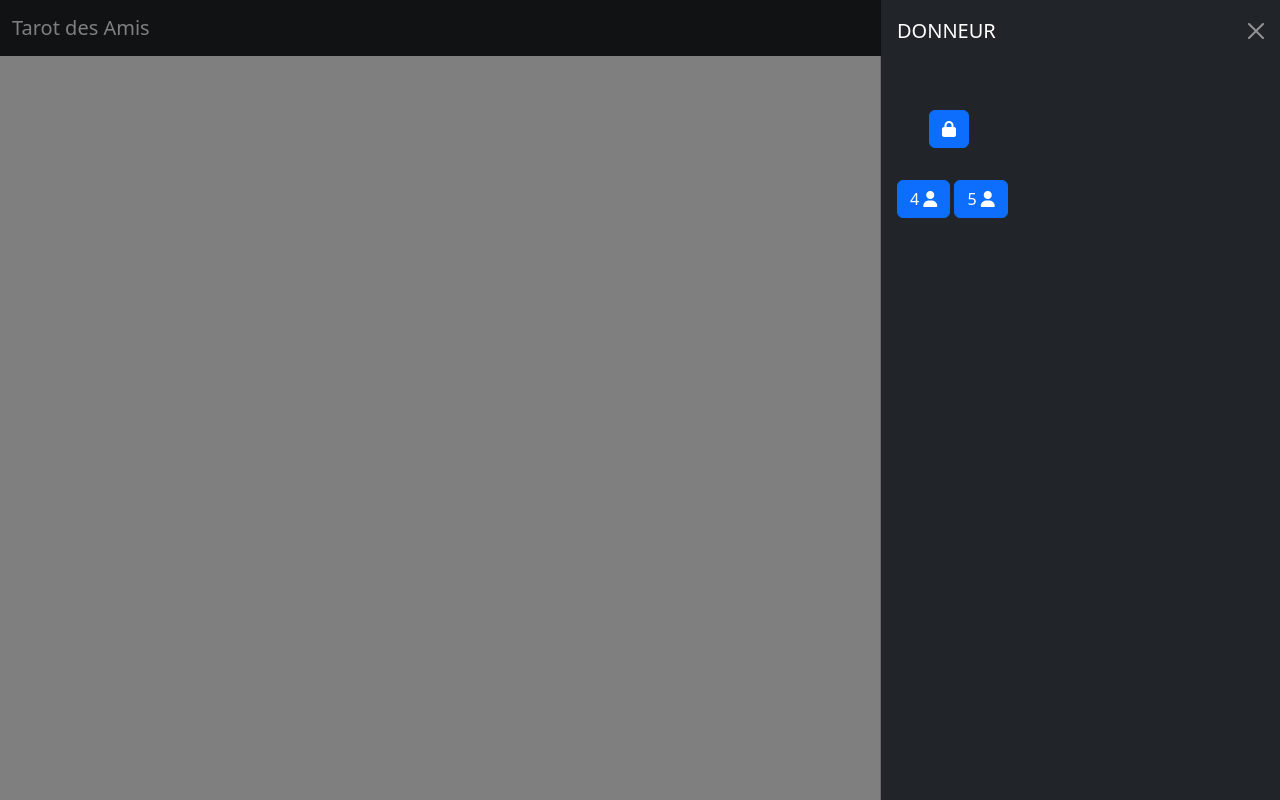
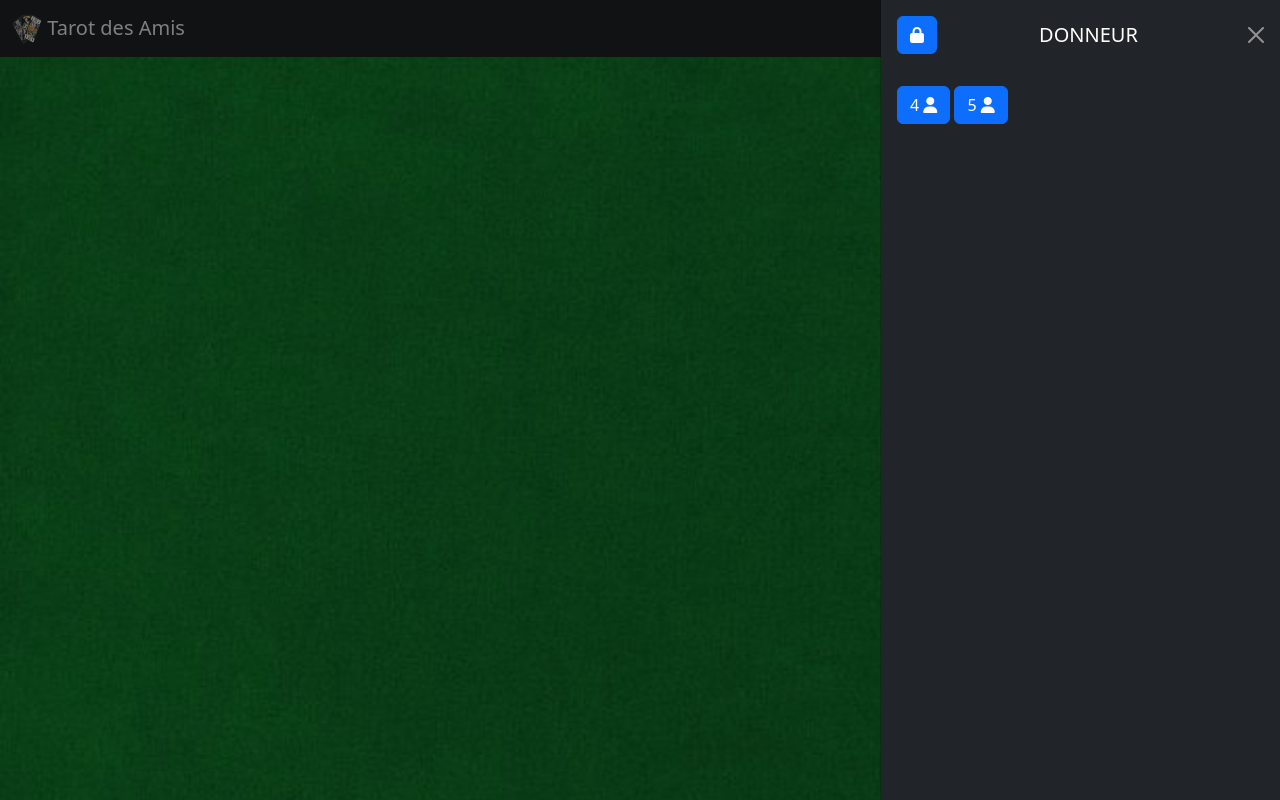
Before and after one commit to monsieur486/react_websocket, a website: page client/index.html in a window 1280 px wide. Both pictures are taken after a click on the button 1240 px from the left and 28 px from the top of the page. Drawn offline with nearby package versions, Linux system fonts and the light colour scheme; some packages are replaced by stand-ins of ours; files that its build step writes are made by us from their sources; a script that the page names is missing; files whose address does not match are found by name.

Commit message:
first commit

```diff
--- a/client/assets/sass/_base.scss
+++ b/client/assets/sass/_base.scss
@@ -1,7 +1,11 @@
+html {
+  background: url("/static/img/tapis.jpg") no-repeat center center fixed;
+  -webkit-background-size: cover;
+  -moz-background-size: cover;
+  -o-background-size: cover;
+  background-size: cover;
+}
+
 .affichage {
   text-align: center;
 }
-
-.bouton {
-  margin: 2em;
-}
--- a/client/assets/sass/style.scss
+++ b/client/assets/sass/style.scss
@@ -1,3 +1,3 @@
+@import '../../node_modules/bootstrap/scss/bootstrap';
 @import 'variables';
 @import 'base';
-@import '../../node_modules/bootstrap/scss/bootstrap';
--- a/client/index.html
+++ b/client/index.html
@@ -15,21 +15,27 @@
 
 <nav class="navbar navbar-dark bg-dark fixed-top">
     <div class="container-fluid">
-        <a class="navbar-brand" href="#">Tarot des Amis</a>
+        <a class="navbar-brand" href="#">
+            <img src="/static/img/trombi_base.png" alt="" width="30" height="30" class="d-inline-block align-text-top">
+            Tarot des Amis
+        </a>
         <button class="navbar-toggler" type="button" data-bs-toggle="offcanvas" data-bs-target="#offcanvasDarkNavbar" aria-controls="offcanvasDarkNavbar">
             <span class="navbar-toggler-icon"></span>
         </button>
         <div class="offcanvas offcanvas-end text-bg-dark" tabindex="-1" id="offcanvasDarkNavbar" aria-labelledby="offcanvasDarkNavbarLabel">
             <div class="offcanvas-header">
-                <h5 class="offcanvas-title" id="offcanvasDarkNavbarLabel">DONNEUR</h5>
+                <div class="d-inline">
+                    <div class="bouton" id="boutonAuth">
+                    <button class="btn btn-primary" onclick="auth()">
+                        <i class="fa fa-lock"></i>
+                    </button>
+                </div></div>
+                <div class="d-inline bg-dark text-white">
+                    <h5 class="offcanvas-title" id="offcanvasDarkNavbarLabel">DONNEUR</h5>
+                </div>
                 <button type="button" class="btn-close btn-close-white" data-bs-dismiss="offcanvas" aria-label="Close"></button>
             </div>
             <div class="offcanvas-body">
-                <div class="bouton" id="boutonAuth">
-                    <button class="btn btn-primary" onclick="auth()">
-                        <i class="fa fa-lock"></i>
-                    </button>
-                </div>
                 <div id="donneurTab">
                     <button class="btn btn-primary" onclick="auth()">
                         4 <i class="fa fa-user"></i>
@@ -42,8 +48,8 @@
         </div>
     </div>
 </nav>
+<div class="container-fluid">
 
-<div class="container-fluid">
     <div class="affichage">
     </div>
 </div>
```
Also changed, not shown: client/assets/image/atout1.jpg (added), client/assets/image/atout21.jpg (added), client/assets/image/tapis.jpg (added), client/public/css/style.css, client/public/img/atout1.jpg (added), client/public/img/atout21.jpg (added), client/public/img/tapis.jpg (added).
